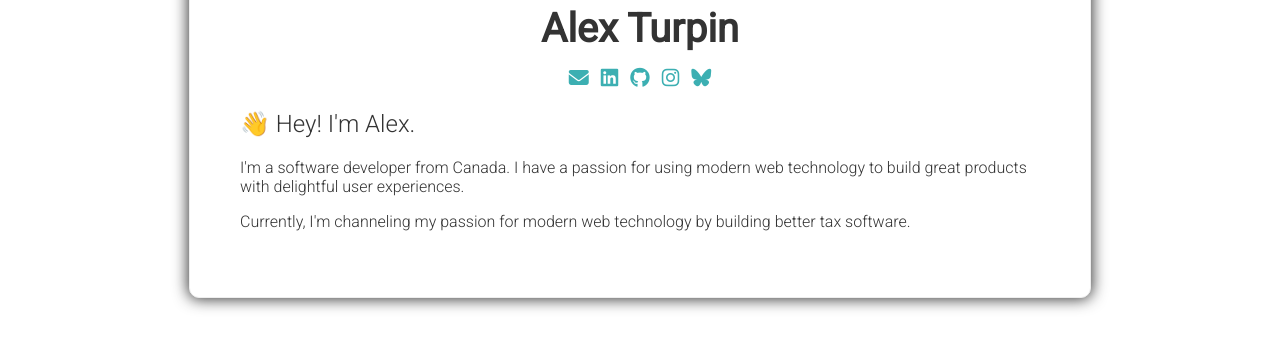
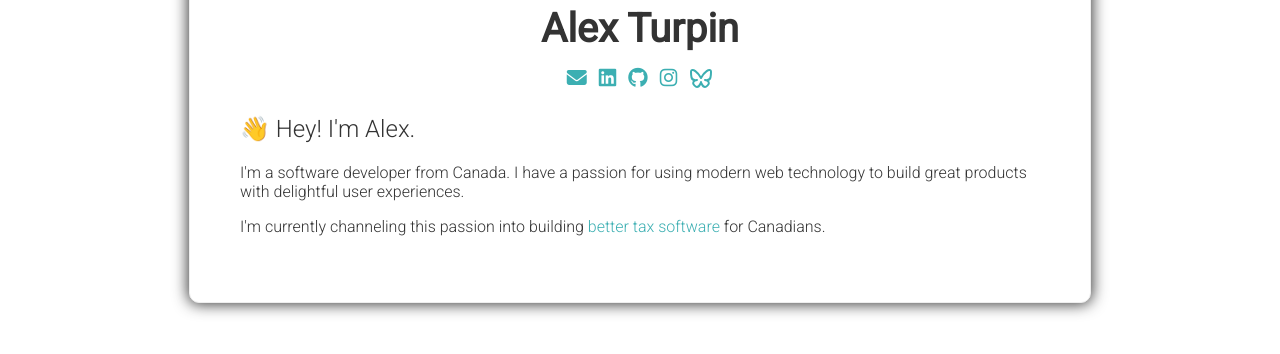
Before and after one commit to alexturpin/alexturpin.com, a website: page index.html in a window 1280 px wide. Shown: the part 292-646 px from the top of the page. Drawn offline with Linux system fonts and the light colour scheme.

Commit message:
Update index.html

```diff
--- a/index.html
+++ b/index.html
@@ -129,7 +129,9 @@
               <i class="fab fa-instagram"></i>
             </a>
             <a href="https://bsky.app/profile/alexturpin.com" target="_blank">
-              <i class="fab fa-bluesky"></i>
+              <svg xmlns="http://www.w3.org/2000/svg" viewBox="0 0 24 24" fill="none" stroke="currentColor" stroke-linecap="round" stroke-linejoin="round" width="24" height="24" stroke-width="2">
+  <path d="M6.335 5.144c-1.654 -1.199 -4.335 -2.127 -4.335 .826c0 .59 .35 4.953 .556 5.661c.713 2.463 3.13 2.75 5.444 2.369c-4.045 .665 -4.889 3.208 -2.667 5.41c1.03 1.018 1.913 1.59 2.667 1.59c2 0 3.134 -2.769 3.5 -3.5c.333 -.667 .5 -1.167 .5 -1.5c0 .333 .167 .833 .5 1.5c.366 .731 1.5 3.5 3.5 3.5c.754 0 1.637 -.571 2.667 -1.59c2.222 -2.203 1.378 -4.746 -2.667 -5.41c2.314 .38 4.73 .094 5.444 -2.369c.206 -.708 .556 -5.072 .556 -5.661c0 -2.953 -2.68 -2.025 -4.335 -.826c-2.293 1.662 -4.76 5.048 -5.665 6.856c-.905 -1.808 -3.372 -5.194 -5.665 -6.856z"></path>
+</svg>
             </a>
           </nav>
         </header>
@@ -141,7 +143,7 @@
             passion for using modern web technology to build great products with
             delightful user experiences.
           </p>
-          <p>Currently, I'm channeling my passion for modern web technology by building better tax software.</p>
+          <p>I'm currently channeling this passion into building <a href="https://bettertax.ca">better tax software</a> for Canadians.</p>
         </section>
       </main>
     </div>
```
